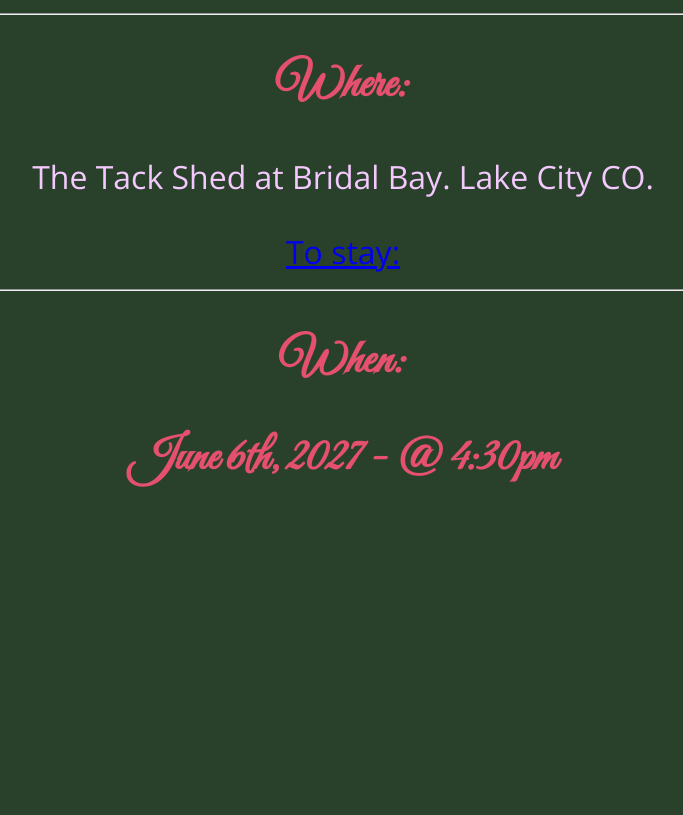
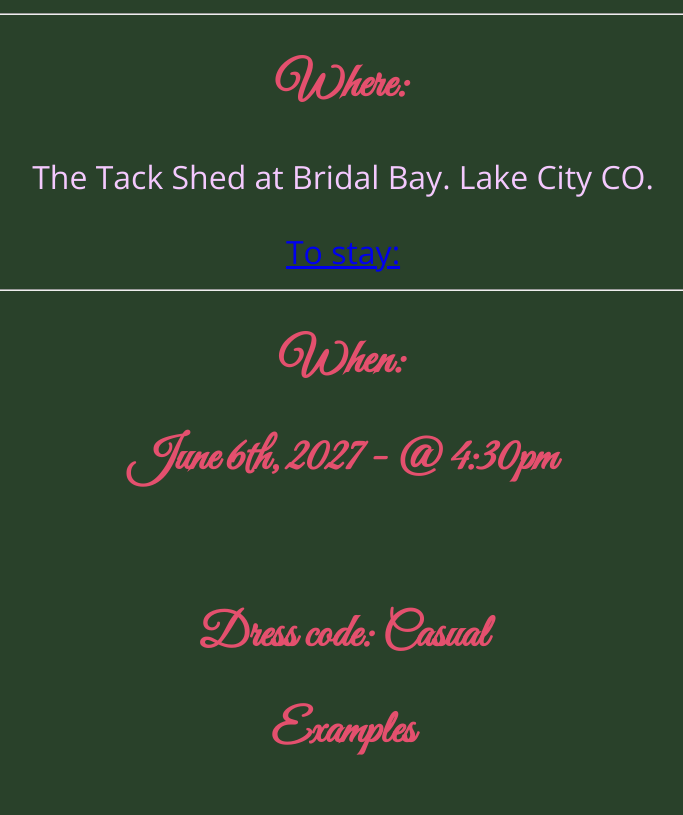
Before and after one commit to AustinBoydston/Austin-Macy-2027, a plain HTML site: page details.html in a window 1280 px wide. Shown: the part 963-1778 px from the top of the page, without its empty margins (297-980 px from the left). Before the commit the page ends 1691 px from the top, so only its background shows below. Drawn offline with nearby package versions, Linux system fonts and the light colour scheme.

Commit message:
updated details and our story pages

```diff
--- a/details.html
+++ b/details.html
@@ -40,7 +40,12 @@
     <h2>June 6th, 2027 - @ 4:30pm</h2>
 
   </section>
+<section>
+<h2>Dress code: Casual</h2>
+<h2>Examples</h2>
+<img src="" alt="">
 
+</section>
 
 
 
```
Also changed, not shown: ourstory.html (+3 -0 lines).
